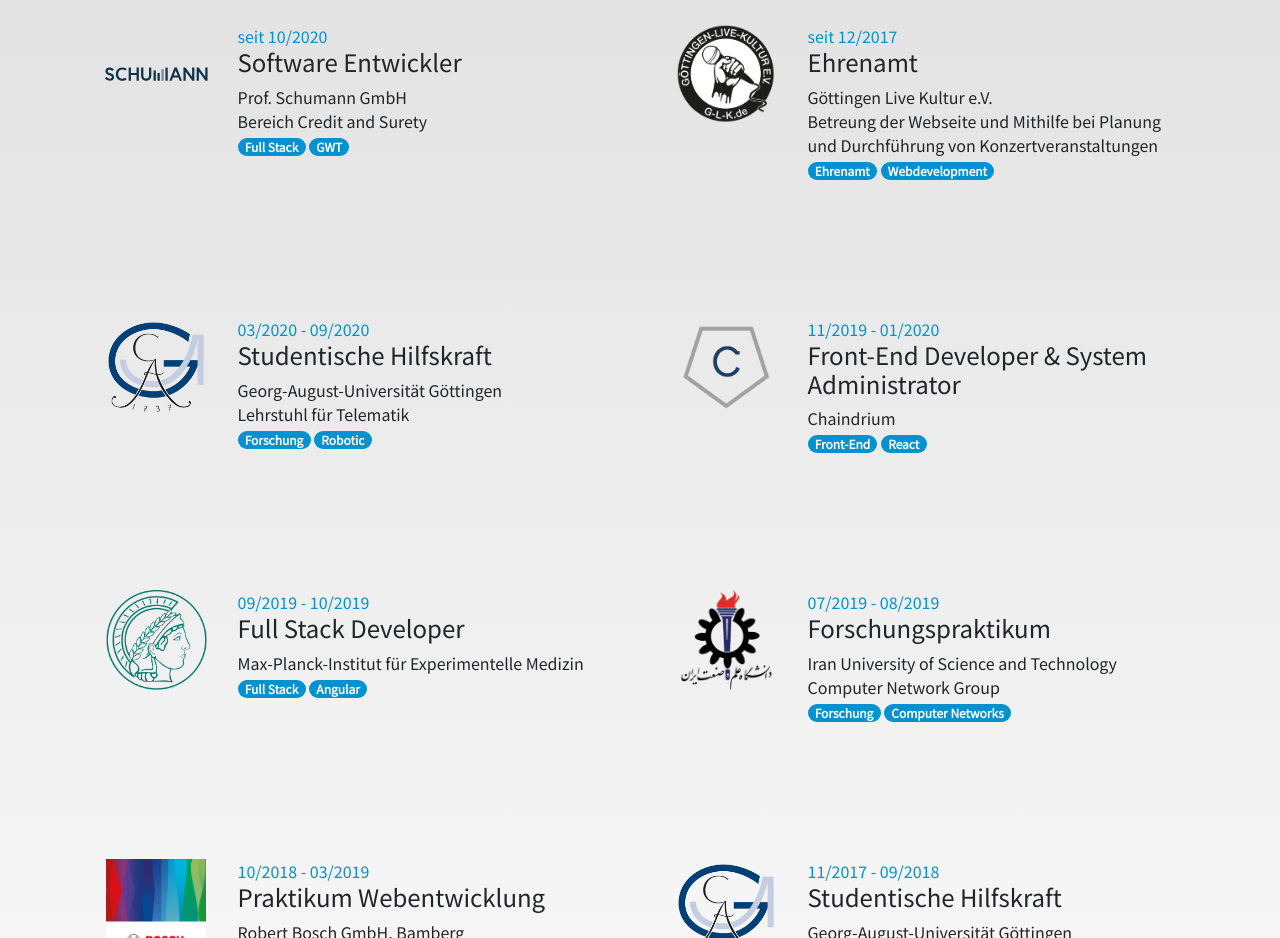
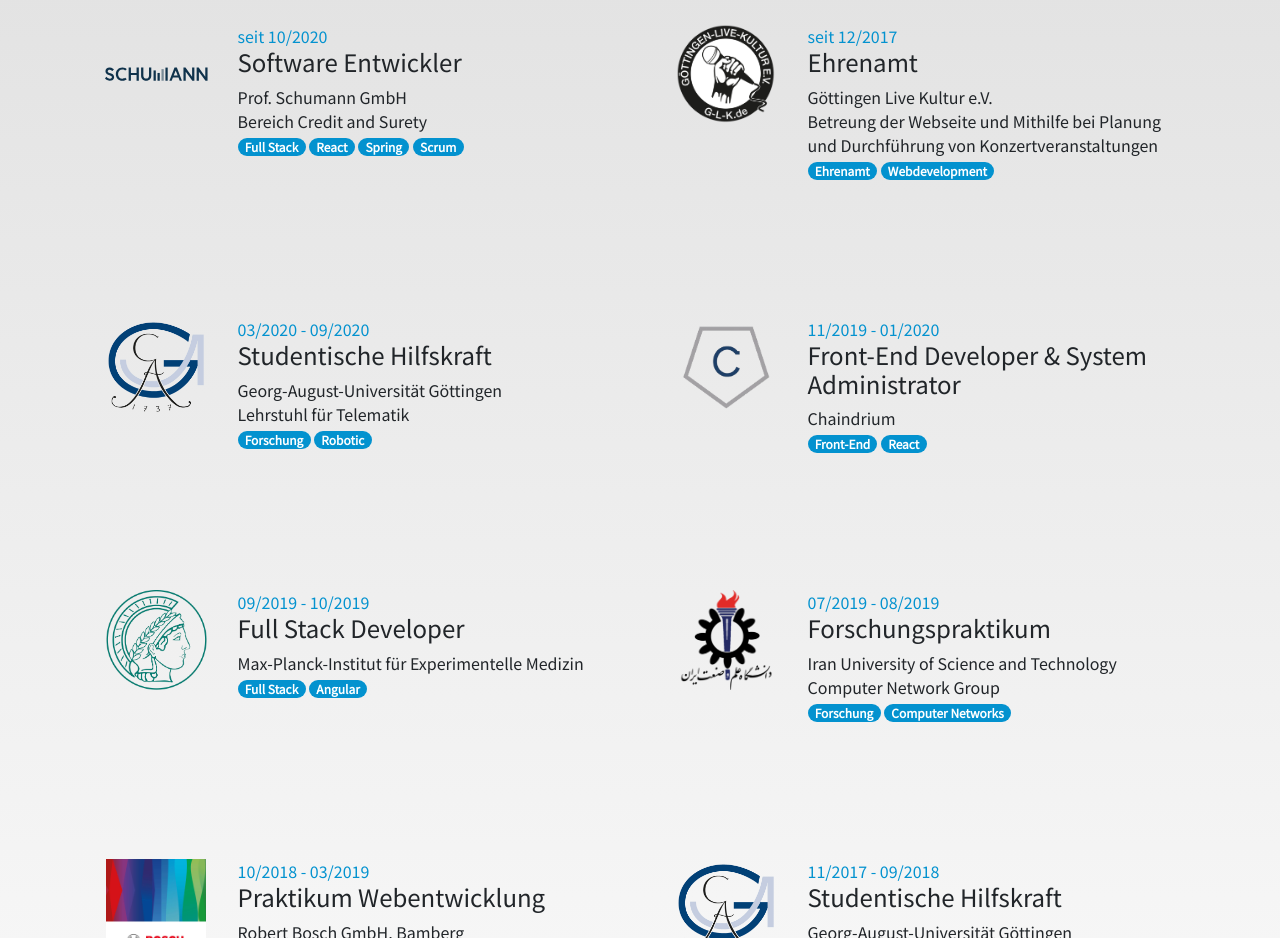
Before and after one commit to nicofunke/web-cv, a plain HTML site: page index_long.html in a window 1280 px wide. Shown: the part 1660-2598 px from the top of the page. Drawn offline with nearby package versions, Linux system fonts and the light colour scheme.

Commit message:
SCHUMANN Job Tags

```diff
--- a/index_long.html
+++ b/index_long.html
@@ -141,7 +141,9 @@
                                 Bereich Credit and Surety
                             </div>
                             <span class="badge badge-pill dark-gray">Full Stack</span>
-                            <span class="badge badge-pill dark-gray">GWT</span>
+                            <span class="badge badge-pill dark-gray">React</span>
+                            <span class="badge badge-pill dark-gray">Spring</span>
+                            <span class="badge badge-pill dark-gray">Scrum</span>
                         </div>
                     </div>
                 </div>
```
Also changed, not shown: index.html (+1 -1 lines).
